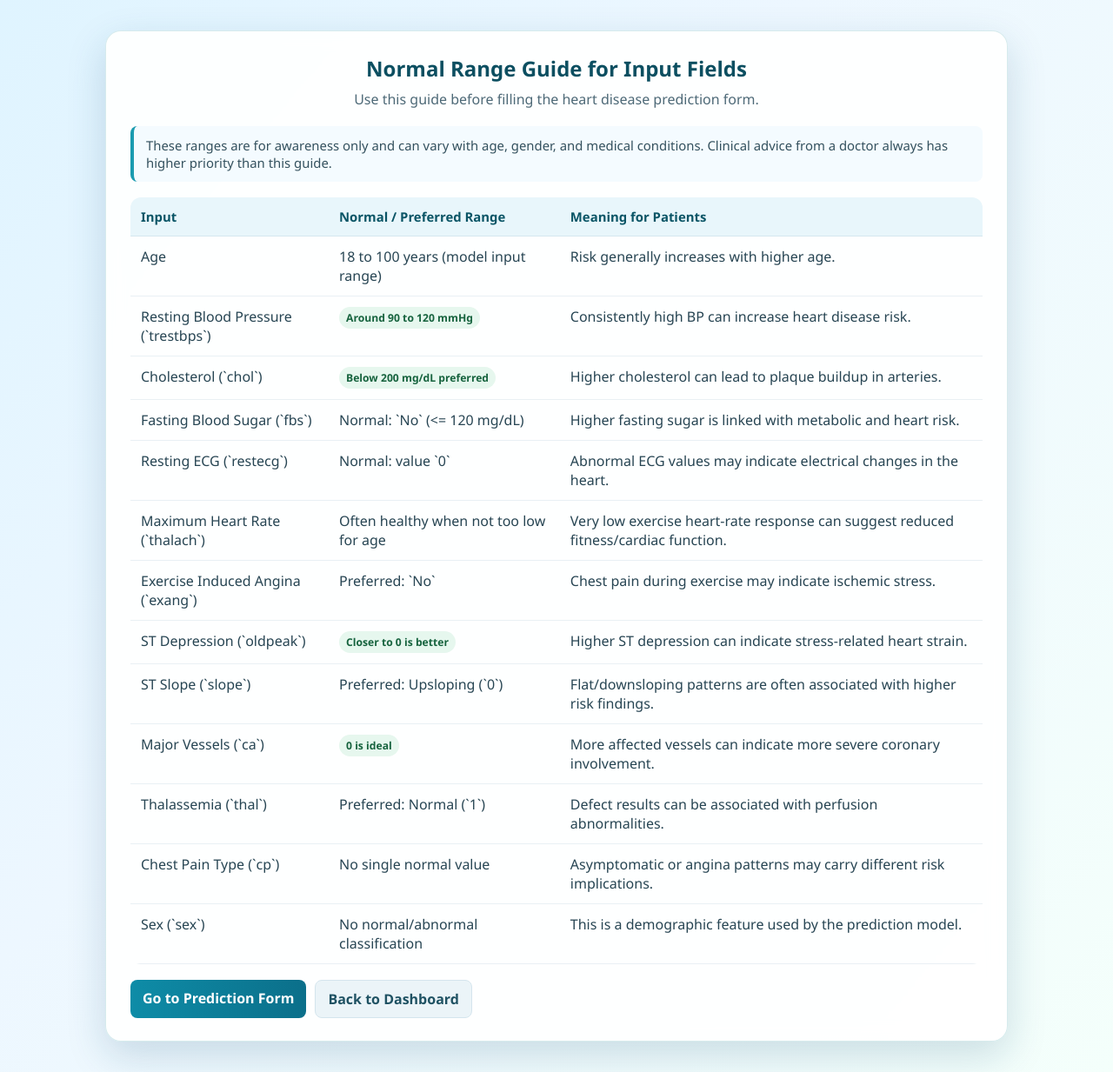
After one commit to KaleVaishnavi345/HeartDiseasePrediction-Project, a Flask app: page /normal_ranges in a window 1280 px wide. The commit adds this page. Shown: the whole page at 87% size. Run offline with Flask 3, Linux system fonts and the light colour scheme; the visitor is signed in with stand-in values (Sample User, id 1); parts of the project's set-up code (start-up, migrations or seed data) failed here and were passed over.

Commit message:
Added normal range reference page for input features

```diff
--- a/backend/routes.py
+++ b/backend/routes.py
@@ -81,6 +81,12 @@ def prediction_form():
         return render_template('prediction_form.html')
     return redirect(url_for('login'))
 
+@app.route('/normal_ranges')
+def normal_ranges():
+    if 'user_name' in session:
+        return render_template('normal_ranges.html')
+    return redirect(url_for('login'))
+
 
 # ---------------- PREDICTION ----------------
 @app.route('/predict', methods=['POST'])
--- /dev/null
+++ b/frontend/templates/normal_ranges.html
@@ -0,0 +1,193 @@
+<!doctype html>
+<html>
+  <head>
+    <title>Normal Ranges - Heart Health</title>
+    <style>
+      body {
+        background: linear-gradient(130deg, #dff4ff 0%, #edf7ff 40%, #f4fffb 100%);
+        font-family: "Segoe UI", sans-serif;
+        margin: 0;
+        padding: 35px 20px;
+      }
+      .glass-card {
+        max-width: 980px;
+        margin: auto;
+        background: rgba(255, 255, 255, 0.93);
+        backdrop-filter: blur(10px);
+        border-radius: 18px;
+        border: 1px solid rgba(9, 129, 141, 0.16);
+        box-shadow: 0 16px 45px rgba(18, 75, 116, 0.18);
+        padding: 26px 28px;
+      }
+      .hero {
+        text-align: center;
+        margin-bottom: 20px;
+      }
+      .hero h2 {
+        margin: 0 0 8px 0;
+        color: #0c4f61;
+      }
+      .hero p {
+        margin: 0;
+        color: #4d6977;
+      }
+      .info-note {
+        margin: 14px 0 18px 0;
+        background: #f4fbff;
+        border-left: 4px solid #1a9bb0;
+        border-radius: 8px;
+        padding: 12px 14px;
+        color: #34515e;
+        font-size: 0.93rem;
+      }
+      table {
+        width: 100%;
+        border-collapse: collapse;
+        overflow: hidden;
+        border-radius: 12px;
+      }
+      th {
+        text-align: left;
+        background: #e8f6fb;
+        color: #0a5566;
+        font-size: 0.93rem;
+        padding: 12px;
+        border-bottom: 1px solid #d5e8ef;
+      }
+      td {
+        padding: 12px;
+        border-bottom: 1px solid #e9f0f4;
+        color: #274553;
+        vertical-align: top;
+      }
+      tr:hover td {
+        background: #fbfeff;
+      }
+      .tag {
+        display: inline-block;
+        padding: 4px 8px;
+        border-radius: 999px;
+        font-size: 0.76rem;
+        font-weight: 700;
+        background: #e6f7ee;
+        color: #16633e;
+      }
+      .actions {
+        display: flex;
+        gap: 10px;
+        margin-top: 18px;
+        flex-wrap: wrap;
+      }
+      .action-link {
+        text-decoration: none;
+        padding: 10px 14px;
+        border-radius: 8px;
+        font-weight: 600;
+      }
+      .action-primary {
+        background: linear-gradient(90deg, #0e8ca7, #0b6f8a);
+        color: #fff;
+      }
+      .action-secondary {
+        background: #ebf4f8;
+        color: #1f5263;
+        border: 1px solid #d4e5ed;
+      }
+    </style>
+  </head>
+  <body>
+    <div class="glass-card">
+      <div class="hero">
+        <h2>Normal Range Guide for Input Fields</h2>
+        <p>Use this guide before filling the heart disease prediction form.</p>
+      </div>
+
+      <div class="info-note">
+        These ranges are for awareness only and can vary with age, gender, and medical conditions.
+        Clinical advice from a doctor always has higher priority than this guide.
+      </div>
+
+      <table>
+        <thead>
+          <tr>
+            <th>Input</th>
+            <th>Normal / Preferred Range</th>
+            <th>Meaning for Patients</th>
+          </tr>
+        </thead>
+        <tbody>
+          <tr>
+            <td>Age</td>
+            <td>18 to 100 years (model input range)</td>
+            <td>Risk generally increases with higher age.</td>
+          </tr>
+          <tr>
+            <td>Resting Blood Pressure (`trestbps`)</td>
+            <td><span class="tag">Around 90 to 120 mmHg</span></td>
+            <td>Consistently high BP can increase heart disease risk.</td>
+          </tr>
+          <tr>
+            <td>Cholesterol (`chol`)</td>
+            <td><span class="tag">Below 200 mg/dL preferred</span></td>
+            <td>Higher cholesterol can lead to plaque buildup in arteries.</td>
+          </tr>
+          <tr>
+            <td>Fasting Blood Sugar (`fbs`)</td>
+            <td>Normal: `No` (<= 120 mg/dL)</td>
+            <td>Higher fasting sugar is linked with metabolic and heart risk.</td>
+          </tr>
+          <tr>
+            <td>Resting ECG (`restecg`)</td>
+            <td>Normal: value `0`</td>
+            <td>Abnormal ECG values may indicate electrical changes in the heart.</td>
+          </tr>
+          <tr>
+            <td>Maximum Heart Rate (`thalach`)</td>
+            <td>Often healthy when not too low for age</td>
+            <td>Very low exercise heart-rate response can suggest reduced fitness/cardiac function.</td>
+          </tr>
+          <tr>
+            <td>Exercise Induced Angina (`exang`)</td>
+            <td>Preferred: `No`</td>
+            <td>Chest pain during exercise may indicate ischemic stress.</td>
+          </tr>
+          <tr>
+            <td>ST Depression (`oldpeak`)</td>
+            <td><span class="tag">Closer to 0 is better</span></td>
+            <td>Higher ST depression can indicate stress-related heart strain.</td>
+          </tr>
+          <tr>
+            <td>ST Slope (`slope`)</td>
+            <td>Preferred: Upsloping (`0`)</td>
+            <td>Flat/downsloping patterns are often associated with higher risk findings.</td>
+          </tr>
+          <tr>
+            <td>Major Vessels (`ca`)</td>
+            <td><span class="tag">0 is ideal</span></td>
+            <td>More affected vessels can indicate more severe coronary involvement.</td>
+          </tr>
+          <tr>
+            <td>Thalassemia (`thal`)</td>
+            <td>Preferred: Normal (`1`)</td>
+            <td>Defect results can be associated with perfusion abnormalities.</td>
+          </tr>
+          <tr>
+            <td>Chest Pain Type (`cp`)</td>
+            <td>No single normal value</td>
+            <td>Asymptomatic or angina patterns may carry different risk implications.</td>
+          </tr>
+          <tr>
+            <td>Sex (`sex`)</td>
+            <td>No normal/abnormal classification</td>
+            <td>This is a demographic feature used by the prediction model.</td>
+          </tr>
+        </tbody>
+      </table>
+
+      <div class="actions">
+        <a class="action-link action-primary" href="/prediction_form">Go to Prediction Form</a>
+        <a class="action-link action-secondary" href="/dashboard">Back to Dashboard</a>
+      </div>
+    </div>
+  </body>
+</html>
```
Also changed, not shown: frontend/templates/prediction_form.html (+15 -4 lines).
